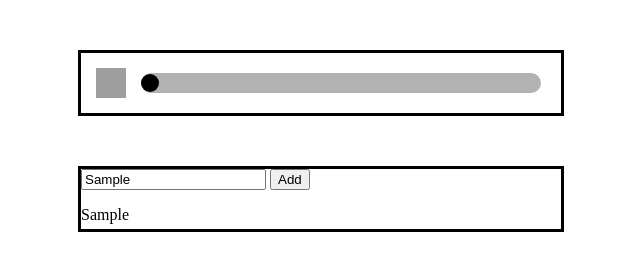
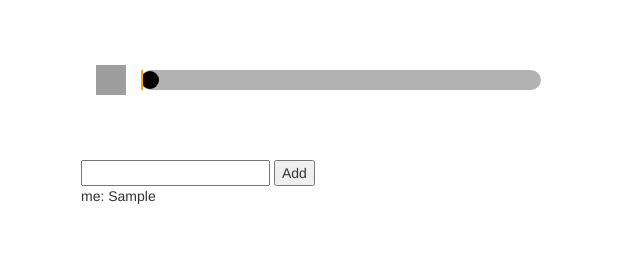
Before and after one commit to vincentlau0493/jquery-audio-bullet, a plain HTML site: page example/index.html in a window 1280 px wide. Both pictures are taken after typing "Sample" into the empty fields and a click on the button "Add". Shown: the whole page, without its empty margins (319-959 px from the left). Drawn offline with nearby package versions, Linux system fonts and the light colour scheme; grey boxes are pictures that could not be loaded.

Commit message:
durationn can't be loaded

```diff
--- a/example/index.html
+++ b/example/index.html
@@ -3,12 +3,13 @@
 	<head>
 		<meta charset="UTF-8">
 		<title>Audio Danmaku Example</title>
+		<link rel="stylesheet" href="https://maxcdn.bootstrapcdn.com/bootstrap/3.3.4/css/bootstrap.min.css">
 		<style>
-			.audanmaku-player{
+			.bullet-player{
 				width: 480px;
 				height: 60px;
 				margin: 50px auto auto auto;
-			border: solid;
+				/*border: solid;*/
 			}
 
 			.play{background: url('http://www.alexkatz.me/codepen/images/play.png') ;}
@@ -25,8 +26,15 @@
 			    outline:none;
 			}
 
+			.bullet-anchor {
+				width: 2px;
+				background-color: orange;
+				top: 0;
+				height: 100%;
+			}
 
 			.play-timeline{
+				position: relative;
 				width: 400px;
 				height: 20px;
 				margin-top: 20px;
@@ -48,15 +56,16 @@
 
 	</head>
 	<body>
+
 		<audio class="audio-bullet" preload="true">
-	  	<source src="http://www.alexkatz.me/codepen/music/interlude.mp3">
-			<source src="http://www.alexkatz.me/codepen/music/interlude.ogg">
+	  	<source src="Sleepmakeswaves - It's Dark, It's Cold, It's Winter.mp3">
+			<!-- <source src="http://www.alexkatz.me/codepen/music/interlude.ogg"> -->
 		</audio>
-		<div class="audanmaku-player">
+		<form class="bullet-player" id="tagging">
 			<input type="text" class="bullet-input" />
 			<button class="bullet-add-btn">Add</button>
 			<div class="bullet-panel"></div>
-		</div>
+		</form>
 		<script src="http://code.jquery.com/jquery-1.11.3.min.js"></script>
 		<script src="../src/audiobullet.js"></script>
 
@@ -86,7 +95,7 @@
 					$.each(arr, function(){
 
 						var $bullet = $('<p class="bullet"></p>');
-						$bullet.text(this.text);
+						$bullet.text(this.uname + ": " + this.text);
 						$panel.append($bullet);
 					})
 
@@ -97,9 +106,16 @@
 					$panel.empty();
 				})
 
-				$('.bullet-add-btn').on('click', function(){
+				$('#tagging').on('submit', function(){
 
-					$('.audio-bullet').audiobullet('add', $('input').val());
+					var uname = 'me';
+					var obj = {};
+					obj.uname = uname;
+					obj.text = $('input').val();
+
+					$('.audio-bullet').audiobullet('add', obj);
+					$('input').val("");
+					return false;
 
 				})
 
--- a/src/audiobullet.js
+++ b/src/audiobullet.js
@@ -13,6 +13,8 @@
 		this.bulletArray = [];
 		this.bulletLimit = 10;
 		this.bulletBoard = {};
+
+		this.isAnchorShown = true;
 
 		this.latency = 3; // 3 seconds
 
@@ -64,7 +66,31 @@
 			this.$element.trigger('bulletAdded', [o, this.bulletBoard]);
 			this.resetSecond(); // -1
 			this.$element.trigger('audio:timeUpdate', [{rawTime: o.rawTime, currentTime: o.timestamp}]); //update bullet
+
+			this.addAnchor(o.rawTime);
+
 			return o;
+
+		},
+
+		addAnchor: function(rawTime) {
+
+			var $anchor = $('<div class="bullet-anchor"></div>');
+			if (!this.isAnchorShown)
+				$anchor.css('visibility', 'hidden');
+
+			var percent = this.getOffset(rawTime);
+
+			$anchor.css('position', 'absolute');
+			$anchor.css('left', percent + 'px');
+			$anchor.attr('anchor-timestamp', rawTime);
+			this.player.$timeline.append($anchor);
+		},
+
+
+		getOffset: function(time) {
+
+			return this.player.timelineWidth * (time / this.player.duration);
 
 		},
 
@@ -94,12 +120,18 @@
 				}
 			})
 
+			_this.$element.on('audio:start', function(){
+				_this.resetSecond();
+			})
 			_this.$element.on('audio:moveRunner',function(){
 				_this.resetSecond();
 			})
 			_this.$element.on('audio:clickLine',function(){
 				_this.resetSecond();
 			})
+
+
+
 		},
 
 
@@ -161,10 +193,11 @@
 
 		var _this = this;
 
+
 		this.music = element;
 		this.duration = 0; // get it later
 		this.$element = $(element);
-		this.$container = $('<div class="audanmaku-player"></div>');
+		this.$container = $('<div class="bullet-player"></div>');
 
 		this.$playBtn = null;
 		this.$timeline = null;
@@ -176,9 +209,9 @@
 		this.build();
 
 		// get duration
-		this.$element.on('canplaythrough', function(){
+		// this.$element.on('canplaythrough', function(){
 			_this.duration = _this.music.duration;
-		})
+		// })
 
 
 	}
```
Also changed, not shown: 1 other file.
